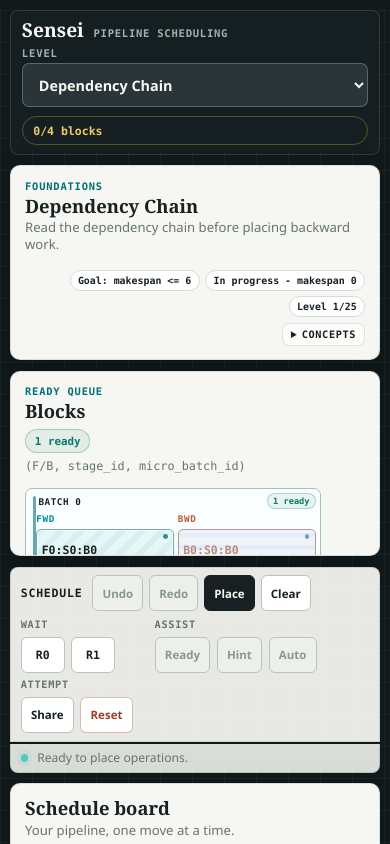
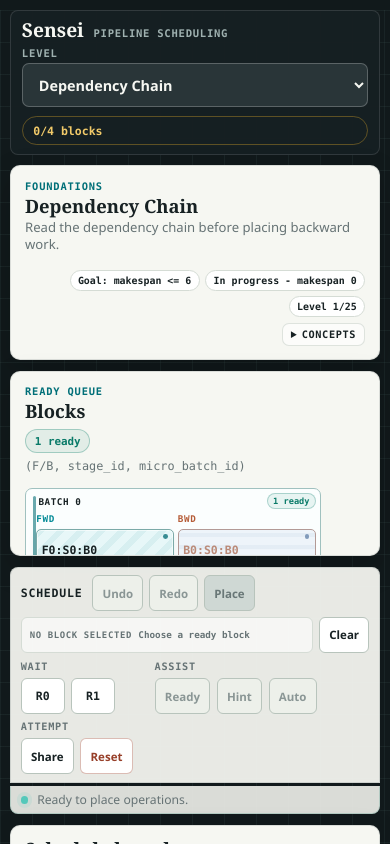
Before and after one commit to phi9t/sensei, a React (Vite) app: page / in a window 390 px wide. Shown: the top 844 px of the page. Built offline with nearby package versions, Linux system fonts and the light colour scheme.

Commit message:
feat: add selected block rail status

```diff
--- a/src/app/App.tsx
+++ b/src/app/App.tsx
@@ -174,6 +174,7 @@ export function App({ initialLevelId = 'dependency-chain', storage, offlineStatu
 
           <GameControls
             level={game.level}
+            selectedBlockStatus={game.selectedBlockStatus}
             canUndo={game.cursor > 0}
             canRedo={game.cursor < game.actions.length}
             canReadySet={game.canReadySet}
--- a/src/app/useGame.ts
+++ b/src/app/useGame.ts
@@ -57,6 +57,14 @@ interface GameState {
   readonly lastRecordedAttemptKey: string | null;
 }
 
+export interface SelectedBlockStatus {
+  readonly state: 'empty' | 'legal' | 'blocked' | 'completed';
+  readonly label: string;
+  readonly code: string | null;
+  readonly detail: string;
+  readonly canPlace: boolean;
+}
+
 export interface GameViewModel {
   readonly levelId: LevelId;
   readonly level: ReturnType<typeof getLevel>;
@@ -70,6 +78,7 @@ export interface GameViewModel {
   readonly policyComparison: PolicyComparison | null;
   readonly moveClassifications: readonly MoveClassification[];
   readonly selectedExplanation: SelectedExplanation | null;
+  readonly selectedBlockStatus: SelectedBlockStatus;
   readonly suggestion: Suggestion | null;
   readonly readySet: ReturnType<typeof revealReadySet>;
   readonly persistenceNotice: string | null;
@@ -290,6 +299,53 @@ function selectedExplanationFor(
     ...explainBlockedMove(schedule, operationId),
     operation,
   });
+}
+
+function selectedBlockStatusFor(explanation: SelectedExplanation | null): SelectedBlockStatus {
+  if (explanation === null) {
+    return Object.freeze({
+      state: 'empty',
+      label: 'No block selected',
+      code: null,
+      detail: 'Choose a ready block',
+      canPlace: false,
+    });
+  }
+
+  const code = formatOperationCode(explanation.operation);
+
+  switch (explanation.status) {
+    case 'legal':
+      return Object.freeze({
+        state: 'legal',
+        label: 'Ready',
+        code,
+        detail: `R${explanation.operation.rank}, t${explanation.earliestStart} -> ${
+          explanation.earliestStart + explanation.operation.duration
+        }`,
+        canPlace: true,
+      });
+    case 'blocked': {
+      const blockerCount = explanation.explanations.length;
+      return Object.freeze({
+        state: 'blocked',
+        label: 'Blocked',
+        code,
+        detail: `${blockerCount} ${blockerCount === 1 ? 'blocker' : 'blockers'}`,
+        canPlace: false,
+      });
+    }
+    case 'completed':
+      return Object.freeze({
+        state: 'completed',
+        label: 'Placed',
+        code,
+        detail: explanation.placement
+          ? `R${explanation.placement.rank}, t${explanation.placement.start} -> ${explanation.placement.end}`
+          : 'Already on board',
+        canPlace: false,
+      });
+  }
 }
 
 function formatBlockedSummary(operationId: OperationId, count: number): string {
@@ -651,6 +707,7 @@ export function useGame(
   const policyComparison = compareToReferencePolicy(schedule);
   const selectedOperationId = coherentSelection(game.selectedOperationId, schedule.operations);
   const selectedExplanation = selectedExplanationFor(schedule, selectedOperationId);
+  const selectedBlockStatus = selectedBlockStatusFor(selectedExplanation);
   const suggestion = level.coaching.suggest ? suggestMove(schedule) : null;
   const canReadySet = canUseReadySet(game.progress, game.levelId);
   const readySet = canReadySet ? revealReadySet(schedule) : [];
@@ -1045,6 +1102,7 @@ export function useGame(
     policyComparison,
     moveClassifications,
     selectedExplanation,
+    selectedBlockStatus,
     suggestion,
     readySet,
     persistenceNotice: game.persistenceNotice,
--- a/src/components/GameControls.tsx
+++ b/src/components/GameControls.tsx
@@ -1,8 +1,10 @@
 import type { LevelConfig } from '../engine/types';
+import type { SelectedBlockStatus } from '../app/useGame';
 import { PatternCheck, type PatternCheckModel } from './PatternCheck';
 
 interface GameControlsProps {
   readonly level: LevelConfig;
+  readonly selectedBlockStatus: SelectedBlockStatus;
   readonly canUndo: boolean;
   readonly canRedo: boolean;
   readonly canReadySet: boolean;
@@ -25,6 +27,7 @@ interface GameControlsProps {
 
 export function GameControls({
   level,
+  selectedBlockStatus,
   canUndo,
   canRedo,
   canReadySet,
@@ -71,9 +74,22 @@ export function GameControls({
           className="command-button command-button--primary"
           aria-label="Place selected operation"
           onClick={onPlaceSelected}
+          disabled={!selectedBlockStatus.canPlace}
         >
           Place
         </button>
+        <div
+          className="selected-block-status"
+          role="group"
+          aria-label="Selected block status"
+          data-state={selectedBlockStatus.state}
+        >
+          <span className="selected-block-status__label">{selectedBlockStatus.label}</span>
+          {selectedBlockStatus.code ? (
+            <span className="selected-block-status__code">{selectedBlockStatus.code}</span>
+          ) : null}
+          <span className="selected-block-status__meta">{selectedBlockStatus.detail}</span>
+        </div>
         <button
           type="button"
           className="command-button"
--- a/src/styles/app.css
+++ b/src/styles/app.css
@@ -1389,6 +1389,15 @@ summary:focus-visible {
   min-width: 0;
 }
 
+.schedule-command-rail__primary {
+  flex: 1 1 34rem;
+  flex-wrap: nowrap;
+}
+
+.schedule-command-rail__secondary {
+  flex: 999 1 23rem;
+}
+
 .schedule-command-rail__primary h2 {
   margin: 0 0.25rem 0 0;
   font-family: var(--font-mono);
@@ -1420,6 +1429,12 @@ summary:focus-visible {
   color: var(--paper);
 }
 
+.command-button.command-button--primary:disabled {
+  border-color: var(--line-strong);
+  background: #cfd8d4;
+  color: #697777;
+}
+
 .command-button--danger {
   border-color: rgba(151, 63, 41, 0.35);
   color: var(--danger);
@@ -1434,6 +1449,66 @@ summary:focus-visible {
   background: var(--paper-soft);
   color: #8a9695;
   cursor: not-allowed;
+}
+
+.selected-block-status {
+  display: grid;
+  grid-template-columns: auto minmax(0, auto) minmax(0, 1fr);
+  align-items: center;
+  gap: 0.1rem 0.4rem;
+  flex: 1 1 12rem;
+  max-width: min(100%, 20rem);
+  min-width: 0;
+  min-height: 2.25rem;
+  border: 1px solid var(--line);
+  border-radius: 6px;
+  background: rgba(255, 255, 255, 0.62);
+  padding: 0.32rem 0.5rem;
+}
+
+.selected-block-status[data-state='legal'] {
+  border-color: color-mix(in srgb, var(--ready) 44%, var(--line));
+  background: color-mix(in srgb, var(--ready) 10%, var(--paper-strong));
+}
+
+.selected-block-status[data-state='blocked'] {
+  border-color: color-mix(in srgb, var(--blocked) 42%, var(--line));
+  background: color-mix(in srgb, var(--blocked) 8%, var(--paper-strong));
+}
+
+.selected-block-status[data-state='completed'] {
+  border-color: color-mix(in srgb, var(--completed) 38%, var(--line));
+  background: color-mix(in srgb, var(--completed) 8%, var(--paper-strong));
+}
+
+.selected-block-status__label,
+.selected-block-status__code,
+.selected-block-status__meta {
+  min-width: 0;
+  overflow: hidden;
+  font-family: var(--font-mono);
+  text-overflow: ellipsis;
+  white-space: nowrap;
+}
+
+.selected-block-status__label {
+  color: var(--muted);
+  font-size: 0.56rem;
+  font-weight: 900;
+  letter-spacing: 0.07em;
+  text-transform: uppercase;
+}
+
+.selected-block-status__code {
+  color: var(--ink);
+  font-size: 0.68rem;
+  font-weight: 900;
+}
+
+.selected-block-status__meta {
+  color: var(--muted);
+  font-size: 0.58rem;
+  font-weight: 800;
 }
 
 .control-cluster {
@@ -1641,6 +1716,14 @@ summary:focus-visible {
 }
 
 @media (max-width: 48rem) {
+  .schedule-command-rail__primary {
+    flex-wrap: wrap;
+  }
+
+  .selected-block-status {
+    flex-basis: min(100%, 14rem);
+  }
+
   .pattern-check {
     grid-template-columns: auto minmax(0, 1fr) auto;
   }
```
Also changed, not shown: 4 other files (tests, documents, lock files or other folders).
